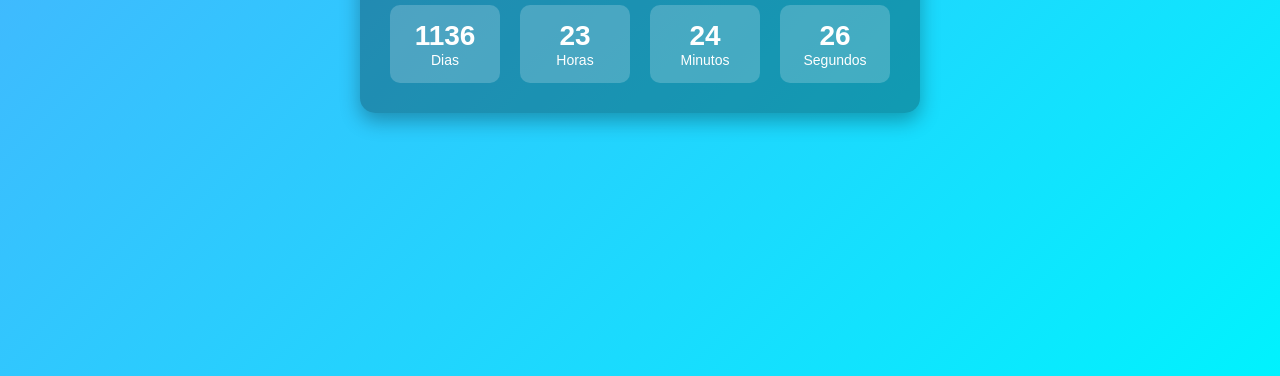
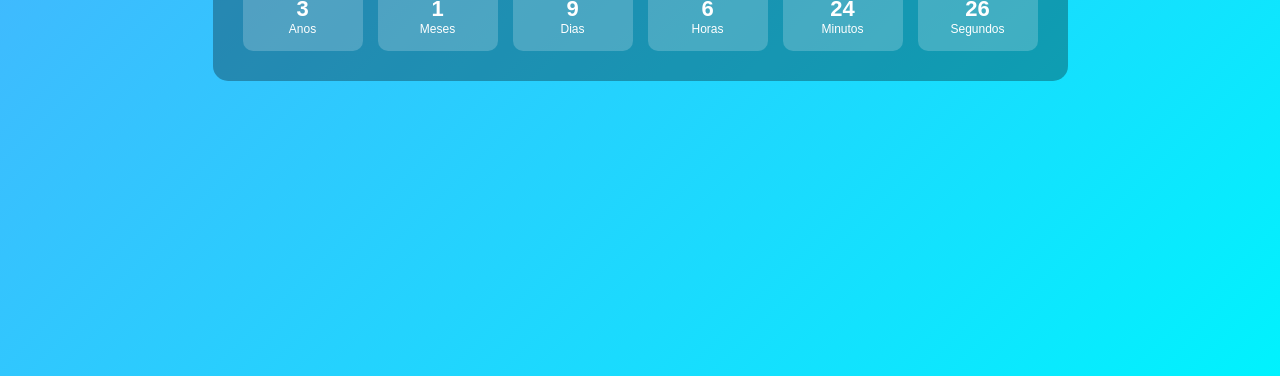
Before and after one commit to akiosantos/ContagemAposentadoriaRicardo, a plain HTML site: page index.html in a window 1280 px wide. Shown: the part 424-800 px from the top of the page. Drawn offline with Linux system fonts and the light colour scheme.

Commit message:
Update index.html
adicionado meses e anos.

```diff
--- a/index.html
+++ b/index.html
@@ -20,16 +20,12 @@
       background: rgba(0,0,0,0.3);
       padding: 30px;
       border-radius: 15px;
-      box-shadow: 0 8px 20px rgba(0,0,0,0.3);
-    }
-
-    h1 {
-      margin-bottom: 20px;
     }
 
     .countdown {
       display: flex;
-      gap: 20px;
+      flex-wrap: wrap;
+      gap: 15px;
       justify-content: center;
     }
 
@@ -37,72 +33,98 @@
       background: rgba(255,255,255,0.2);
       padding: 15px;
       border-radius: 10px;
-      width: 80px;
+      width: 90px;
     }
 
     .time {
-      font-size: 28px;
+      font-size: 22px;
       font-weight: bold;
     }
 
     .label {
-      font-size: 14px;
+      font-size: 12px;
     }
   </style>
 </head>
 <body>
 
 <div class="container">
-    <h1>Contagem para Aposentadoria</h1>
-    <h1>Ricardo Neves</h1>
+  <h1>Contagem Regressiva</h1>
   <div class="countdown">
-      <div class="time-box">
-        <div id="days" class="time">0</div>
-        <div class="label">Dias</div>
-      </div>
-      <div class="time-box">
-        <div id="hours" class="time">0</div>
-        <div class="label">Horas</div>
-      </div>
-      <div class="time-box">
-        <div id="minutes" class="time">0</div>
-        <div class="label">Minutos</div>
-      </div>
-      <div class="time-box">
-        <div id="seconds" class="time">0</div>
-        <div class="label">Segundos</div>
-      </div>
+    <div class="time-box"><div id="years" class="time">0</div><div class="label">Anos</div></div>
+    <div class="time-box"><div id="months" class="time">0</div><div class="label">Meses</div></div>
+    <div class="time-box"><div id="days" class="time">0</div><div class="label">Dias</div></div>
+    <div class="time-box"><div id="hours" class="time">0</div><div class="label">Horas</div></div>
+    <div class="time-box"><div id="minutes" class="time">0</div><div class="label">Minutos</div></div>
+    <div class="time-box"><div id="seconds" class="time">0</div><div class="label">Segundos</div></div>
   </div>
 </div>
 
 <script>
   // 🔥 DEFINA A DATA AQUI
-    const targetDate = new Date("2029-06-09T17:00:00").getTime();
+  const targetDate = new Date("2029-06-09T00:00:00");
+
+  function getTimeRemaining() {
+    const now = new Date();
+
+    if (now >= targetDate) {
+      return null;
+    }
+
+    let years = targetDate.getFullYear() - now.getFullYear();
+    let months = targetDate.getMonth() - now.getMonth();
+    let days = targetDate.getDate() - now.getDate();
+    let hours = targetDate.getHours() - now.getHours();
+    let minutes = targetDate.getMinutes() - now.getMinutes();
+    let seconds = targetDate.getSeconds() - now.getSeconds();
+
+    // Ajustes negativos (em cascata)
+    if (seconds < 0) {
+      seconds += 60;
+      minutes--;
+    }
+
+    if (minutes < 0) {
+      minutes += 60;
+      hours--;
+    }
+
+    if (hours < 0) {
+      hours += 24;
+      days--;
+    }
+
+    if (days < 0) {
+      const lastMonth = new Date(now.getFullYear(), now.getMonth() + 1, 0);
+      days += lastMonth.getDate();
+      months--;
+    }
+
+    if (months < 0) {
+      months += 12;
+      years--;
+    }
+
+    return { years, months, days, hours, minutes, seconds };
+  }
 
   function updateCountdown() {
-      const now = new Date().getTime();
-      const difference = targetDate - now;
+    const t = getTimeRemaining();
 
-      if (difference <= 0) {
+    if (!t) {
       document.querySelector(".container").innerHTML = "<h1>Chegou o grande dia! 🎉</h1>";
       return;
     }
 
-      const days = Math.floor(difference / (1000 * 60 * 60 * 24));
-      const hours = Math.floor((difference / (1000 * 60 * 60)) % 24);
-      const minutes = Math.floor((difference / (1000 * 60)) % 60);
-      const seconds = Math.floor((difference / 1000) % 60);
-
-      document.getElementById("days").innerText = days;
-      document.getElementById("hours").innerText = hours;
-      document.getElementById("minutes").innerText = minutes;
-      document.getElementById("seconds").innerText = seconds;
+    document.getElementById("years").innerText = t.years;
+    document.getElementById("months").innerText = t.months;
+    document.getElementById("days").innerText = t.days;
+    document.getElementById("hours").innerText = t.hours;
+    document.getElementById("minutes").innerText = t.minutes;
+    document.getElementById("seconds").innerText = t.seconds;
   }
 
-    // Atualiza a cada segundo
   setInterval(updateCountdown, 1000);
-
-    // Atualiza imediatamente ao carregar
   updateCountdown();
 </script>
 
```
Lines whose indentation alone changed are shown as unchanged.
